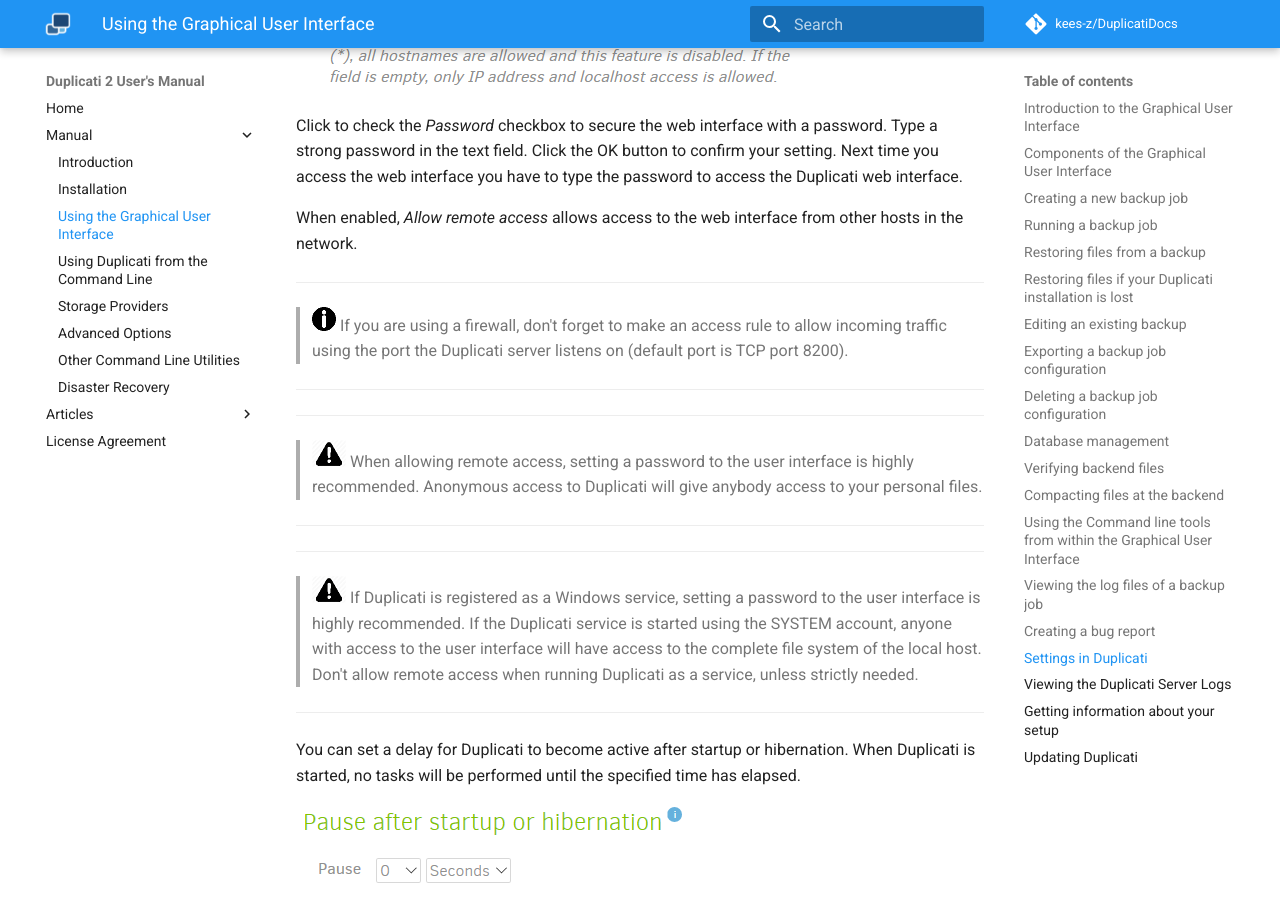
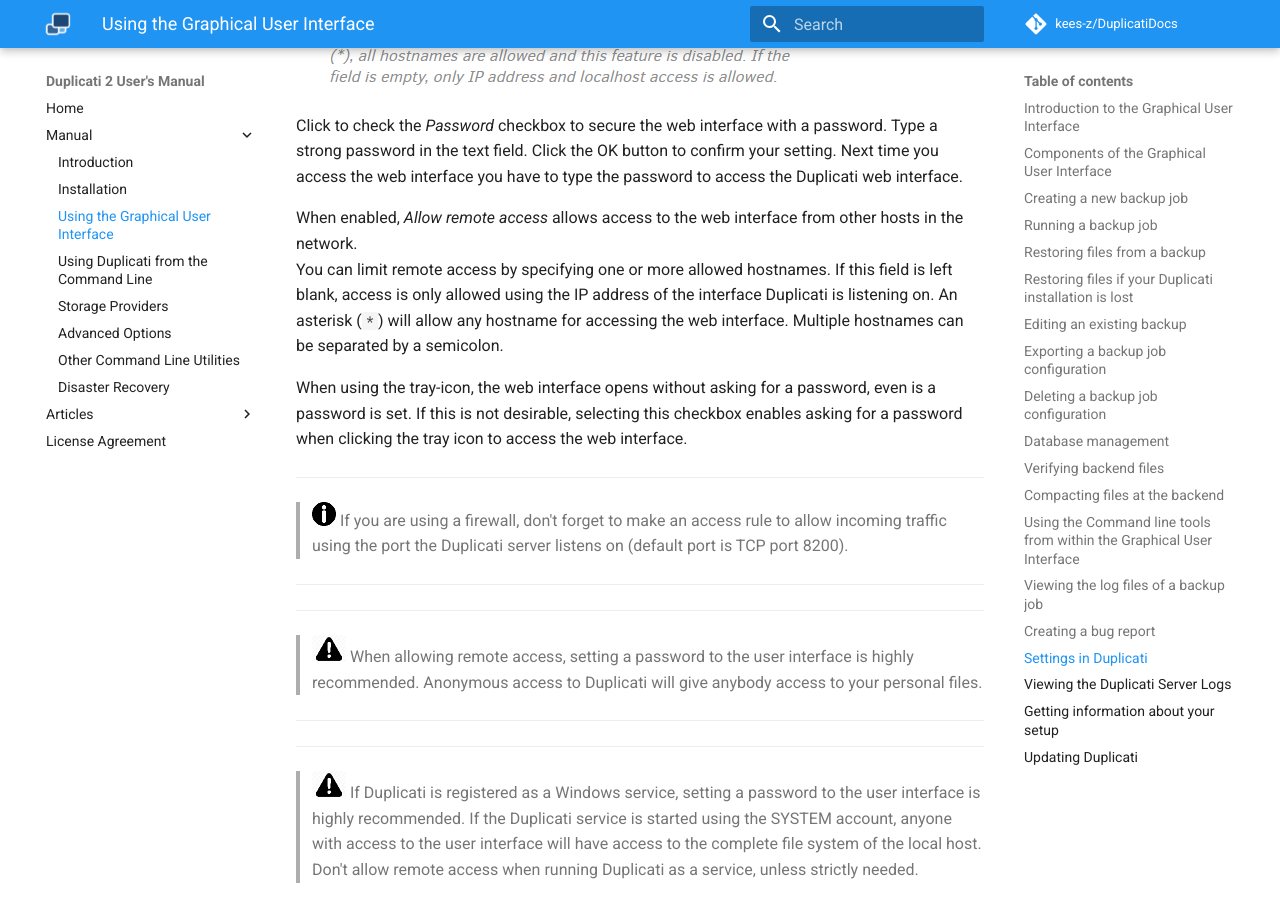
Before and after one commit to kees-z/DuplicatiDocs, an MkDocs documentation site: the page built from docs/03-using-the-graphical-user-interface.md, in a window 1280 px wide and 900 px high, scrolled down 40372 px. Built offline with MkDocs 1.6.1 and Material for MkDocs 9.7.7, drawn with Linux system fonts in a browser that asks for light colours; comment, search, counter and statistics services are not loaded; old or Windows-style settings are respelled for this version of MkDocs.

Commit message:
Update 03-using-the-graphical-user-interface.md

```diff
--- a/docs/03-using-the-graphical-user-interface.md
+++ b/docs/03-using-the-graphical-user-interface.md
@@ -714,6 +714,9 @@ Access to user interface
 Click to check the _Password_ checkbox to secure the web interface with a password. Type a strong password in the text field. Click the OK button to confirm your setting. Next time you access the web interface you have to type the password to access the Duplicati web interface.
 
 When enabled, _Allow remote access_ allows access to the web interface from other hosts in the network.
+You can limit remote access by specifying one or more allowed hostnames. If this field is left blank, access is only allowed using the IP address of the interface Duplicati is listening on. An asterisk (`*`) will allow any hostname for accessing the web interface. Multiple hostnames can be separated by a semicolon.
+
+When using the tray-icon, the web interface opens without asking for a password, even is a password is set. If this is not desirable, selecting this checkbox enables asking for a password when clicking the tray icon to access the web interface.
 
 *****
 > ![](icon_info.png) If you are using a firewall, don't forget to make an access rule to allow incoming traffic using the port the Duplicati server listens on (default port is TCP port 8200).
```
